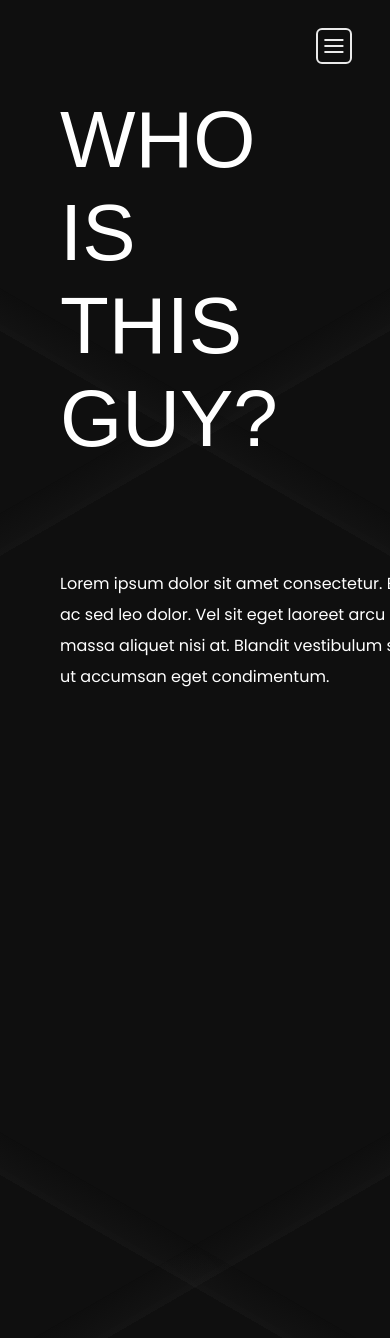
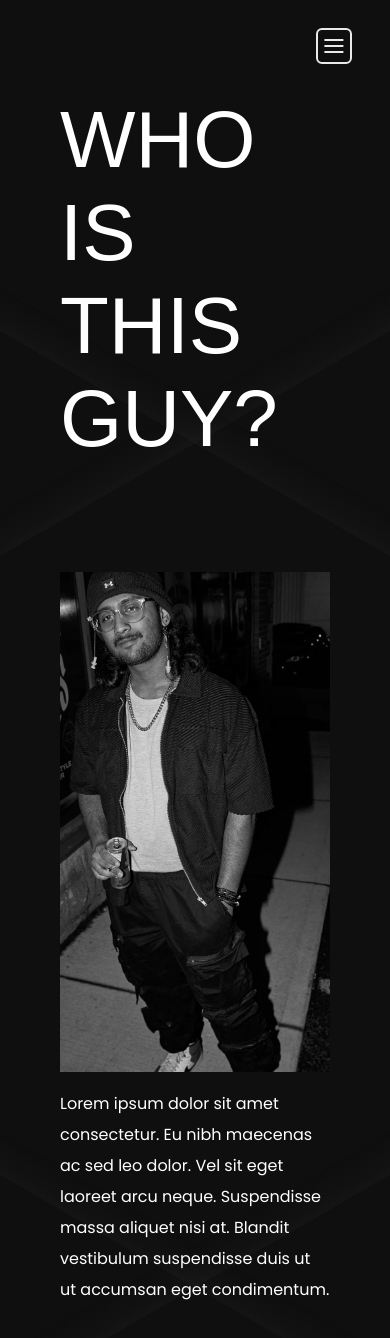
Before and after one commit to haneeshraj/candy-heist, a Next.js app: page /about in a window 390 px wide. Shown: the top 1338 px of the page. Built offline with nearby package versions, Linux system fonts and the light colour scheme; a web font is replaced by a local one.

Commit message:
fixed: Temp fix the image scaling on smaller devices

```diff
--- a/src/app/(pages)/about/styles.module.scss
+++ b/src/app/(pages)/about/styles.module.scss
@@ -3,6 +3,8 @@
   padding: 0 4rem;
 
   min-height: 400vh;
+
+  width: 100%;
 }
 
 .title {
@@ -16,10 +18,15 @@
 .content {
   display: grid;
   grid-template-columns: repeat(2, 1fr);
+  width: 100%;
   height: 100rem;
 
+  @media (max-width: 600px) {
+    grid-template-columns: 1fr;
+    height: auto;
+  }
+
   .text {
-    width: 50rem;
     text-align: justify;
   }
 
@@ -27,12 +34,22 @@
     font-size: 1.6rem;
     line-height: 2.4rem;
   }
+
+  .image {
+    @media (max-width: 600px) {
+      margin-bottom: 2rem;
+      grid-row: 1 / 2;
+    }
+  }
 }
 
 .image-container {
   display: block;
   margin: 0 auto;
-  width: 95%;
   height: 1100px; /* Set whatever height you want */
   overflow: hidden;
+
+  @media (max-width: 600px) {
+    height: 500px; /* Set whatever height you want */
+  }
 }
```
